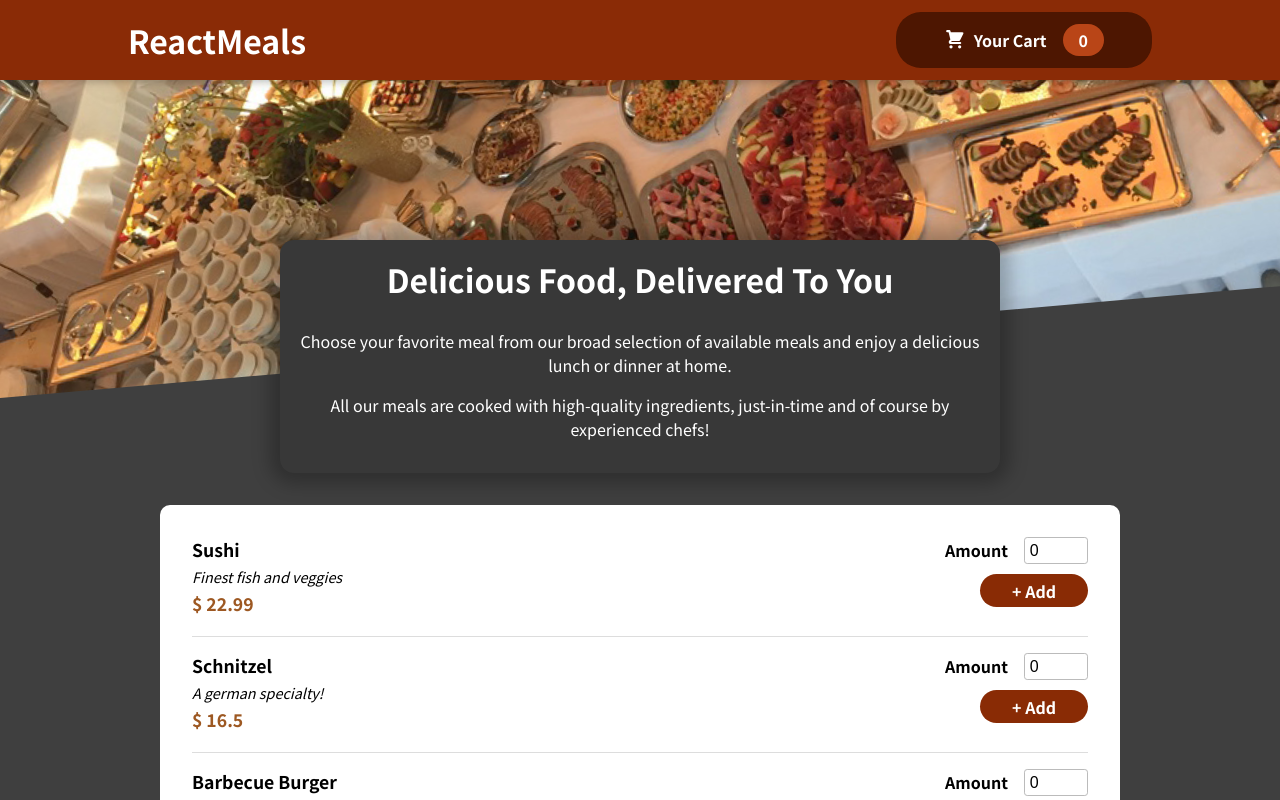
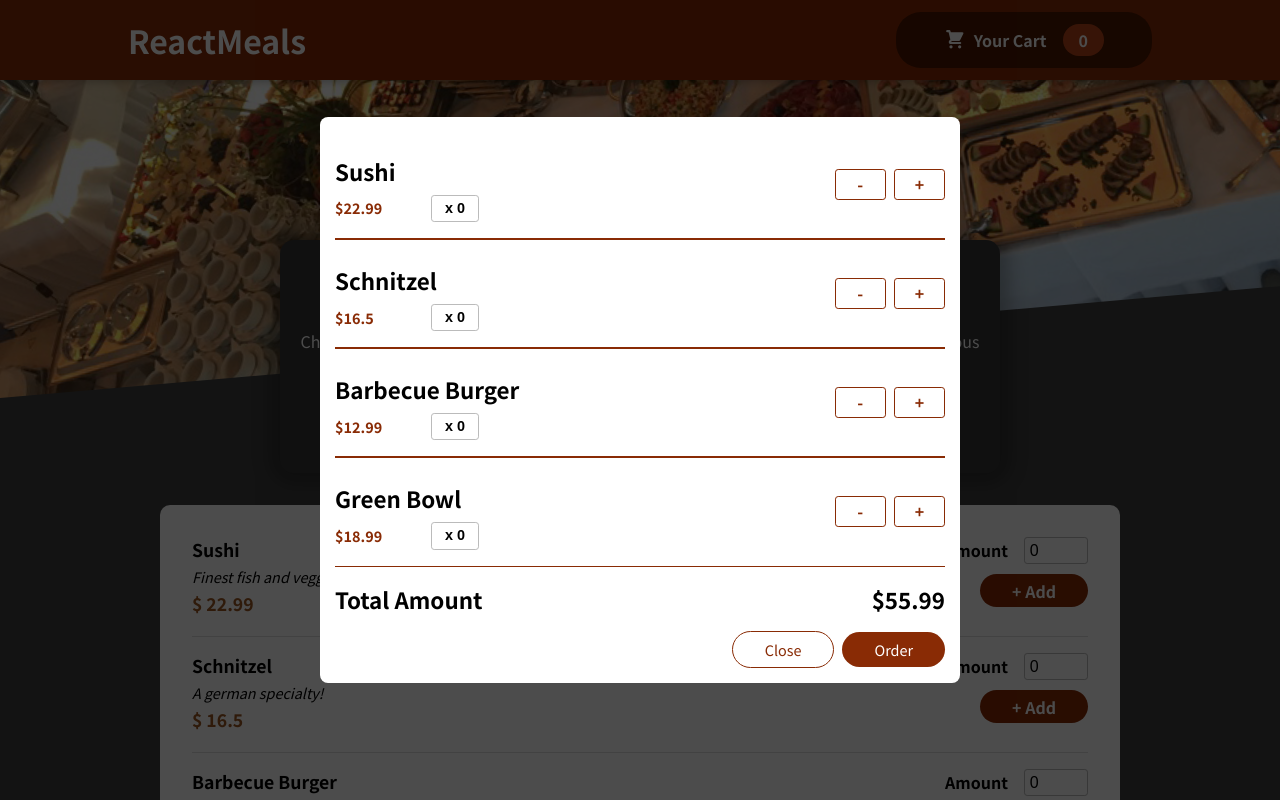
Before and after one commit to geumyoung00/food-order-app, a React (Create React App) app: page / in a window 1280 px wide. Shown: the top 800 px of the page. Built offline with nearby package versions, Linux system fonts and the light colour scheme.

Commit message:
Craete Cart component

```diff
--- a/src/App.js
+++ b/src/App.js
@@ -3,6 +3,7 @@ import Header from "./components/Layout/Header";
 import MealsSummary from "./components/Meals/MealsSummary/MealsSummary";
 import Meals from "./components/Meals/Meals";
 import DUMMY_MEALS from "./components/Meals/dummy-meals";
+import Cart from "./components/Carts/Cart";
 
 function App() {
   return (
@@ -12,6 +13,7 @@ function App() {
         <MealsSummary />
         <Meals meals={DUMMY_MEALS} />
       </main>
+      <Cart meals={DUMMY_MEALS} />
     </div>
   );
 }
--- /dev/null
+++ b/src/components/Carts/Cart.js
@@ -0,0 +1,45 @@
+import React from "react";
+import classes from "../Carts/Cart.module.css";
+import Button from "../UI/Button/Button";
+import Input from "../UI/Input/Input";
+
+const Cart = ({ meals }) => {
+  return (
+    <div className={classes.cart_modal}>
+      <div className={classes.cart}>
+        <ul>
+          {meals.map((el, id) => (
+            <li className={classes.cart_list} key={id}>
+              <div className={classes.list_count}>
+                <p>{el.name}</p>
+                <div className={classes.list_number}>
+                  <Input
+                    id="count"
+                    label={`$${el.price}`}
+                    type="text"
+                    defaultValue={`x 0`}
+                    readonly="readonly"
+                  />
+                </div>
+              </div>
+              <div className={classes.list_counter}>
+                <Button id="button" name="-" />
+                <Button id="button" name="+" />
+              </div>
+            </li>
+          ))}
+        </ul>
+        <p className={classes.total_amount}>
+          <strong>Total Amount</strong>
+          <span>$55.99</span>
+        </p>
+        <div className={classes.cart_btn}>
+          <Button type="button" className="Cart" name="Close" />
+          <Button type="button" className="Cart" name="Order" />
+        </div>
+      </div>
+    </div>
+  );
+};
+
+export default Cart;
--- /dev/null
+++ b/src/components/Carts/Cart.module.css
@@ -0,0 +1,150 @@
+.cart_modal {
+  display: flex;
+  width: 100vw;
+  height: 100vh;
+  background: rgba(0, 0, 0, 0.7);
+  position: fixed;
+  top: 0;
+  left: 0;
+  z-index: 10000;
+}
+.cart {
+  width: 80%;
+  max-width: 640px;
+  height: auto;
+  max-height: calc(100vh - 100px);
+  margin: auto auto;
+  padding: 30px 15px 15px;
+  background: #fff;
+  border-radius: 0.5rem;
+}
+
+.cart > ul {
+  margin: 0;
+  padding: 0;
+  list-style: none;
+  /* font-size: 0; */
+  line-height: 0;
+}
+
+.cart_list {
+  display: flex;
+  flex-flow: row wrap;
+  justify-content: space-between;
+  align-content: center;
+  align-items: center;
+}
+
+.cart_list + .cart_list {
+  margin-top: 1rem;
+}
+
+.cart_list::after {
+  display: block;
+  content: "";
+  width: 100%;
+  height: 0.1rem;
+  background: #892b05;
+  margin-top: 1rem;
+}
+
+.list_count > p {
+  font-size: 1.4rem;
+  line-height: 3rem;
+  font-weight: 600;
+  margin: 0;
+}
+
+.list_number {
+  display: flex;
+  flex-flow: row wrap;
+  justify-content: flex-start;
+  align-items: center;
+  align-content: center;
+}
+
+.list_number label {
+  font-size: 0.9rem;
+  font-weight: 700;
+  color: #892b05;
+  width: 5rem;
+}
+
+.list_number input {
+  outline: none;
+  width: 3rem;
+  font-size: 0.9rem;
+  font-weight: 600;
+  text-align: center;
+  text-indent: 0;
+}
+
+.list_counter {
+  display: flex;
+  flex-flow: row wrap;
+  justify-content: flex-start;
+  align-items: center;
+  align-content: center;
+}
+
+.list_counter button {
+  line-height: 1.8rem;
+  border-radius: 0.2rem;
+  padding: 0;
+  width: 3.2rem;
+  border: 1px solid #892b05;
+  background-color: #fff;
+  color: #892b05;
+}
+
+.list_counter button:hover {
+  background: #892b05;
+  color: #fff;
+}
+
+.list_counter button + button {
+  margin-left: 0.5rem;
+}
+
+.total_amount {
+  display: flex;
+  flex-flow: row wrap;
+  justify-content: space-between;
+  align-items: center;
+  align-content: center;
+}
+
+.total_amount strong,
+.total_amount span {
+  font-size: 1.4rem;
+  font-weight: 700;
+}
+
+.cart_btn {
+  display: flex;
+  flex-flow: row wrap;
+  justify-content: flex-end;
+  align-items: center;
+  align-content: center;
+}
+
+.cart_btn button {
+  font-weight: 200;
+  font-size: 0.9rem;
+  padding: 0 2rem;
+  line-height: 2.2rem;
+}
+
+.cart_btn button:first-child {
+  border: 1px solid #892b05;
+  background: #fff;
+  color: #892b05;
+}
+
+.cart_btn button:first-child:hover {
+  background-color: #f5f5f5;
+}
+
+.cart_btn button + button {
+  margin-left: 0.5rem;
+}
--- a/src/components/UI/Input/Input.js
+++ b/src/components/UI/Input/Input.js
@@ -13,6 +13,7 @@ const Input = (props) => {
         min={props.min}
         max={props.max}
         defaultValue={props.defaultValue}
+        readonly={props.readonly}
       />
     </div>
   );
```
Also changed, not shown: 1 other file (tests, documents, lock files or other folders).
